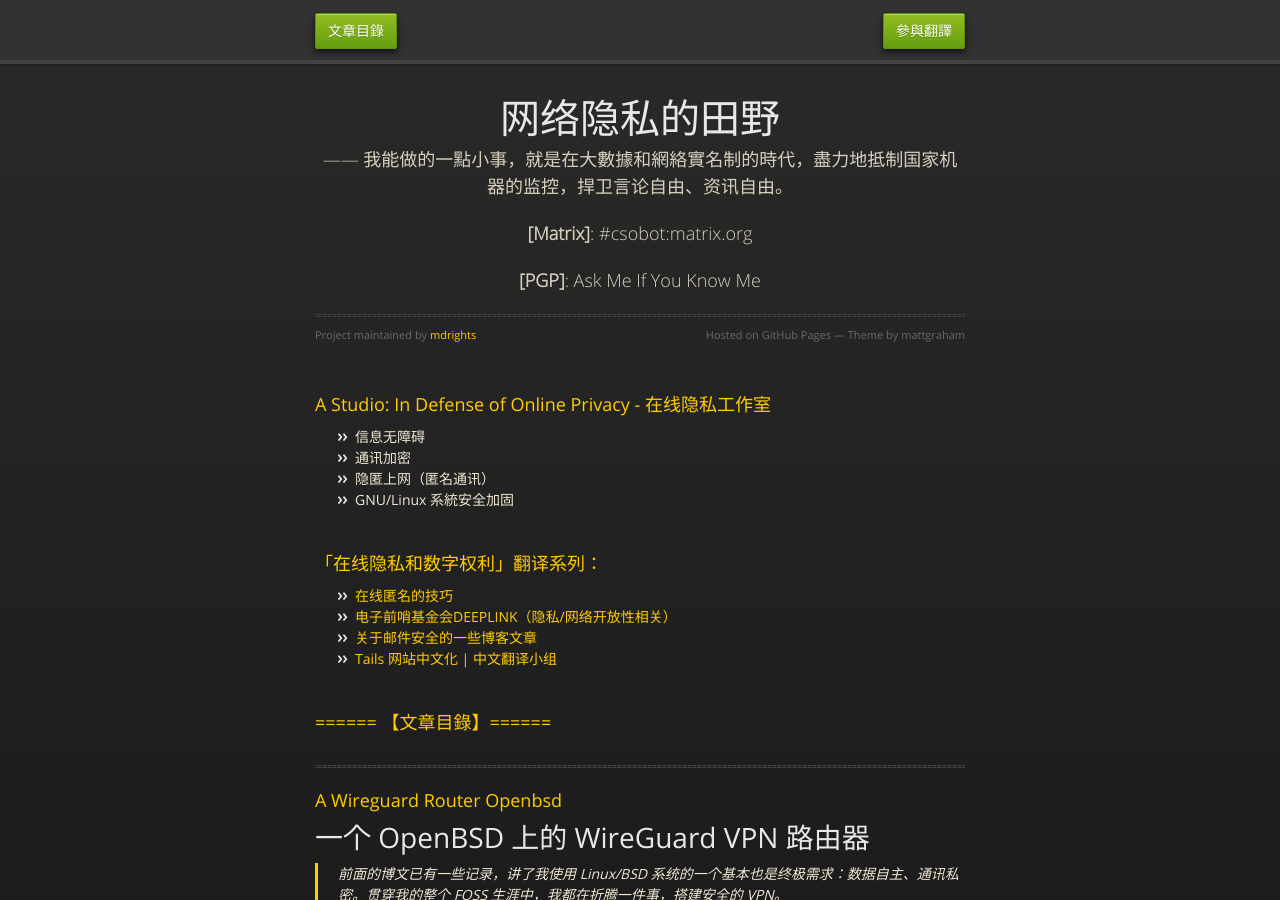
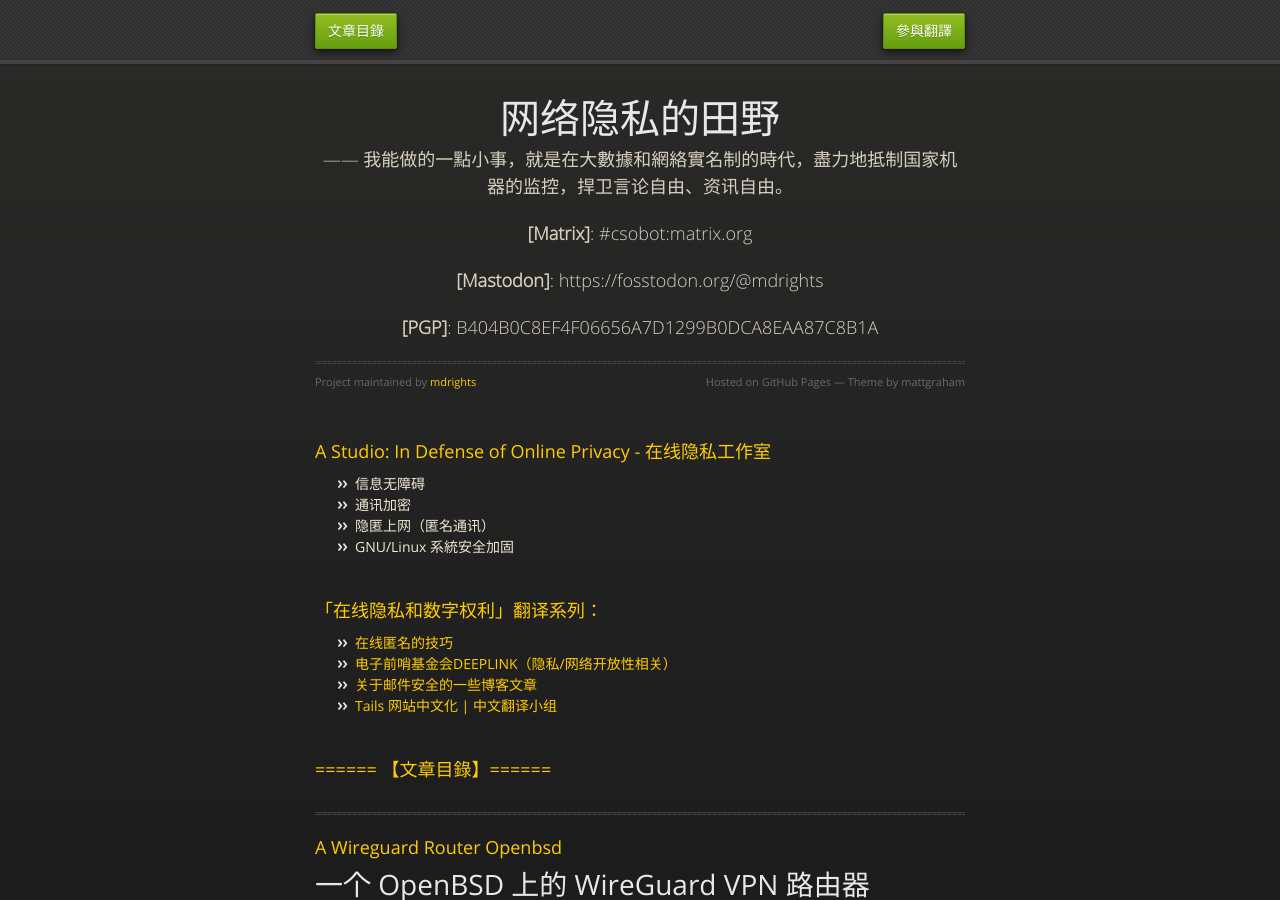
Before and after one commit to mdrights/os-observe, a Jekyll site: the page built from index.html, in a window 1280 px wide and 900 px high. Built offline with Jekyll 4.4.1, drawn with Linux system fonts in a browser that asks for light colours.

Commit message:
index.html: add mastdon and update PGP

```diff
--- a/index.html
+++ b/index.html
@@ -11,7 +11,8 @@ date: 2018-07-16
           <p>—— 我能做的一點小事，就是在大數據和網絡實名制的時代，盡力地抵制国家机器的监控，捍卫言论自由、资讯自由。</p>
 
 	  <p><b>[Matrix]</b>: #csobot:matrix.org </p>
-	  <p><b>[PGP]</b>: Ask Me If You Know Me </p>
+      <p><b>[Mastodon]</b>: https://fosstodon.org/@mdrights </p>
+	  <p><b>[PGP]</b>: B404B0C8EF4F06656A7D1299B0DCA8EAA87C8B1A </p>
 
           <hr>
           <span class="credits left">Project maintained by <a href="https://github.com/mdrights">mdrights</a></span>
```
